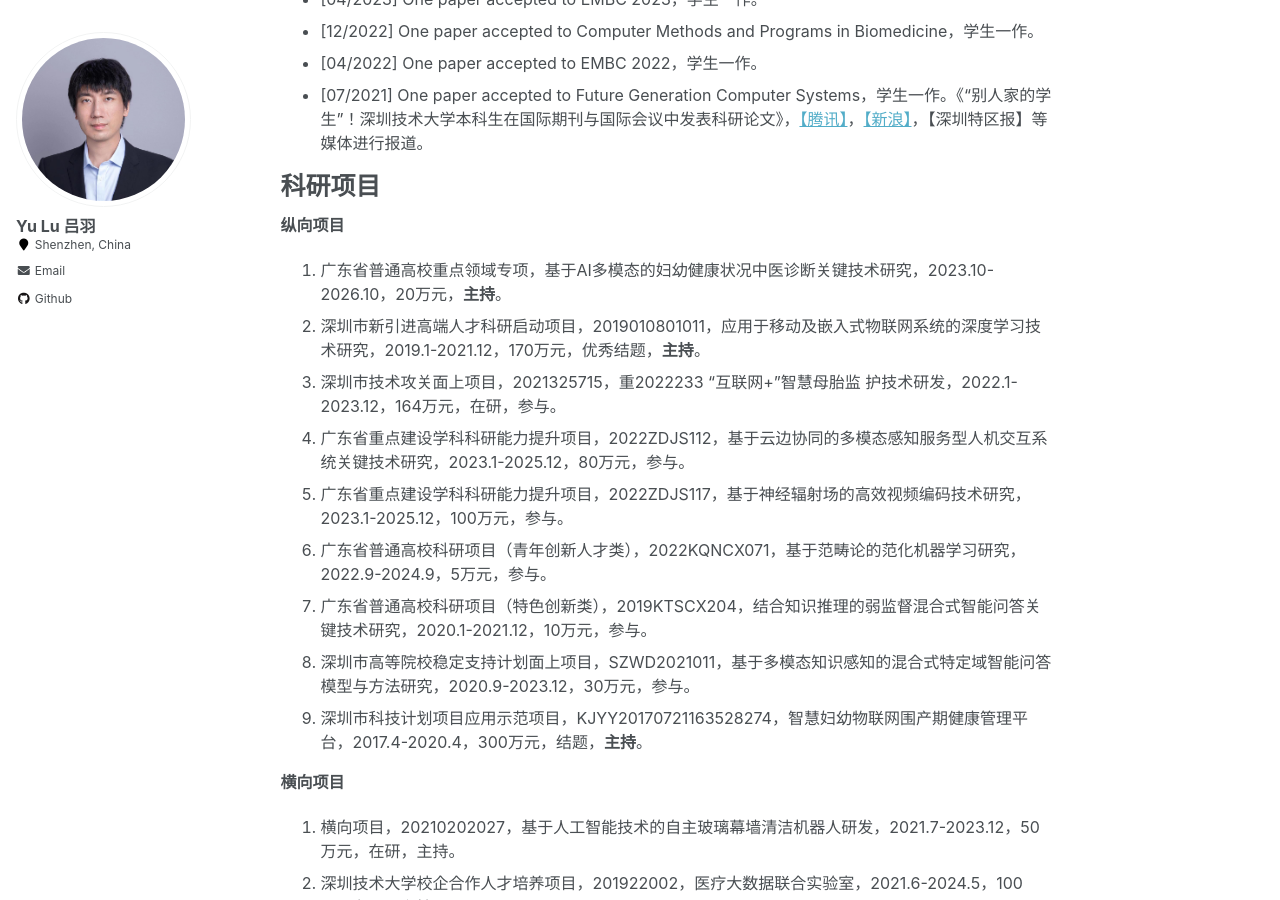
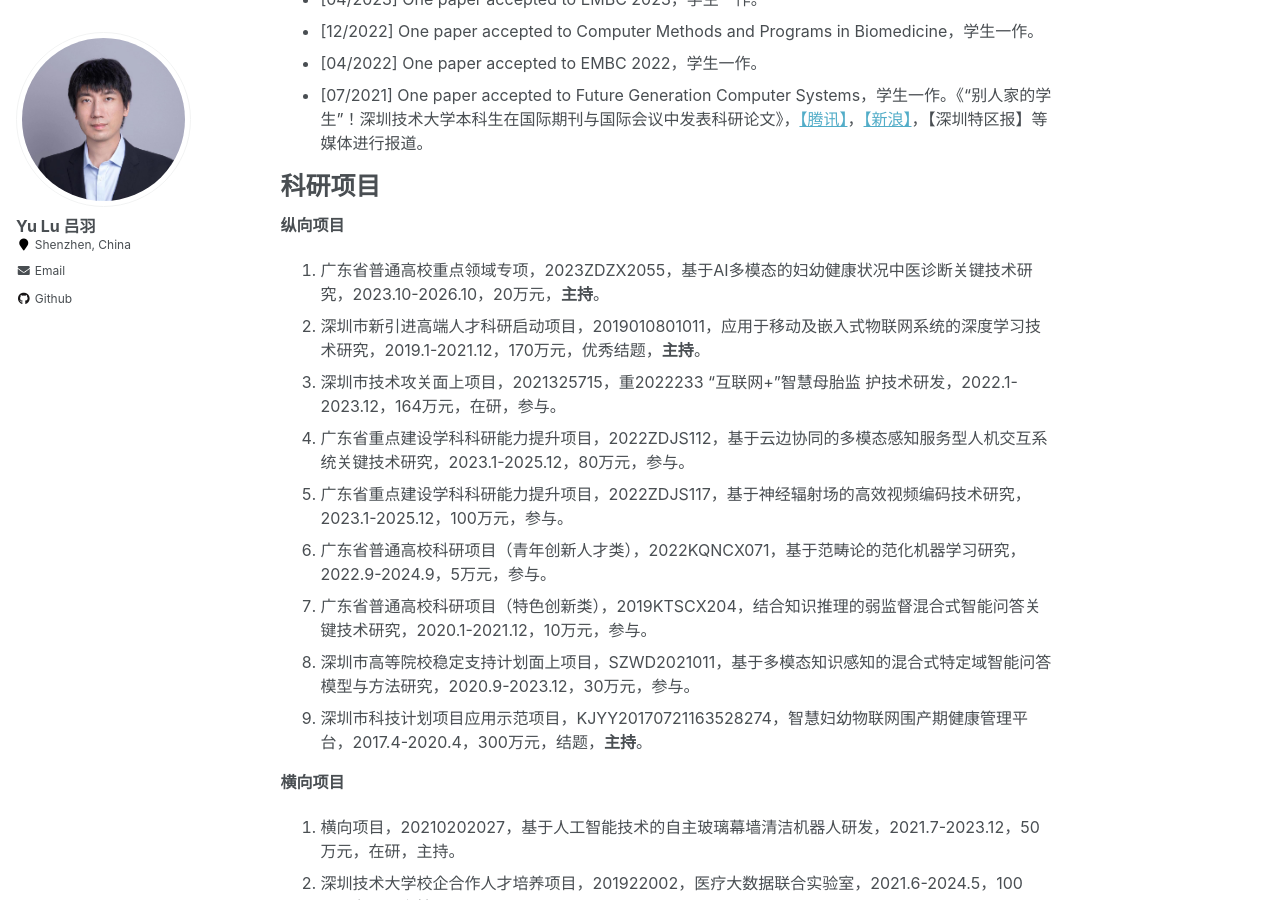
Before and after one commit to YukariUmezawa/lvyu.github.io, a Jekyll site: the page built from _pages/about.md, in a window 1280 px wide and 900 px high, scrolled down 1027 px. Built offline with Jekyll 4.4.1, drawn with Linux system fonts in a browser that asks for light colours.

Commit message:
Update about.md

```diff
--- a/_pages/about.md
+++ b/_pages/about.md
@@ -49,7 +49,7 @@ News
 ======
 ***纵向项目***
 
-1. 广东省普通高校重点领域专项，基于AI多模态的妇幼健康状况中医诊断关键技术研究，2023.10-2026.10，20万元，**主持**。
+1. 广东省普通高校重点领域专项，2023ZDZX2055，基于AI多模态的妇幼健康状况中医诊断关键技术研究，2023.10-2026.10，20万元，**主持**。
 2. 深圳市新引进高端人才科研启动项目，2019010801011，应用于移动及嵌入式物联网系统的深度学习技术研究，2019.1-2021.12，170万元，优秀结题，**主持**。
 3. 深圳市技术攻关面上项目，2021325715，重2022233 “互联网+”智慧母胎监 护技术研发，2022.1-2023.12，164万元，在研，参与。
 4. 广东省重点建设学科科研能力提升项目，2022ZDJS112，基于云边协同的多模态感知服务型人机交互系统关键技术研究，2023.1-2025.12，80万元，参与。
```
